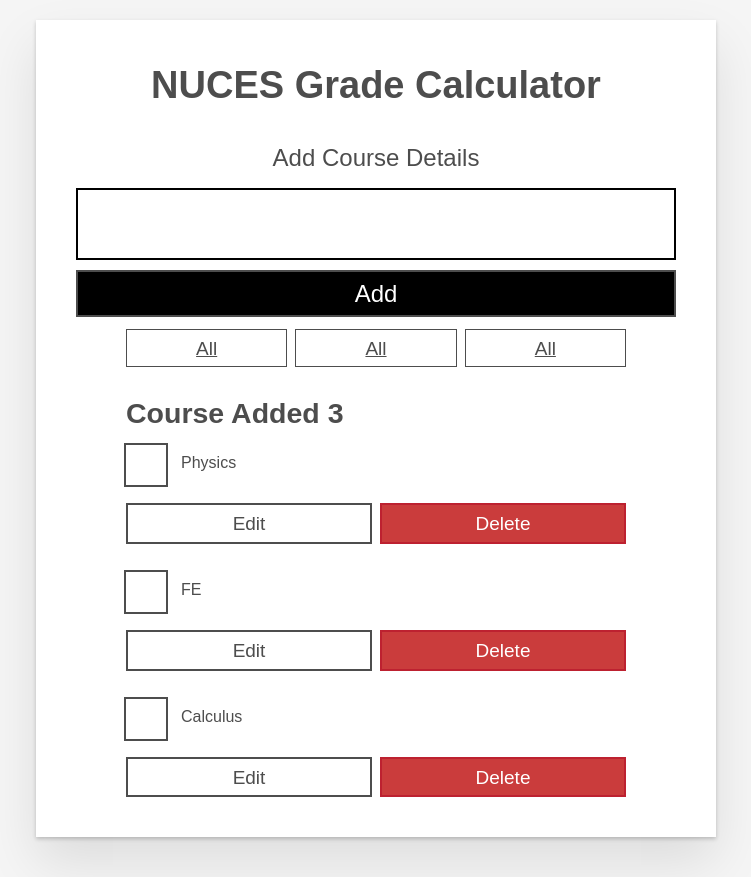
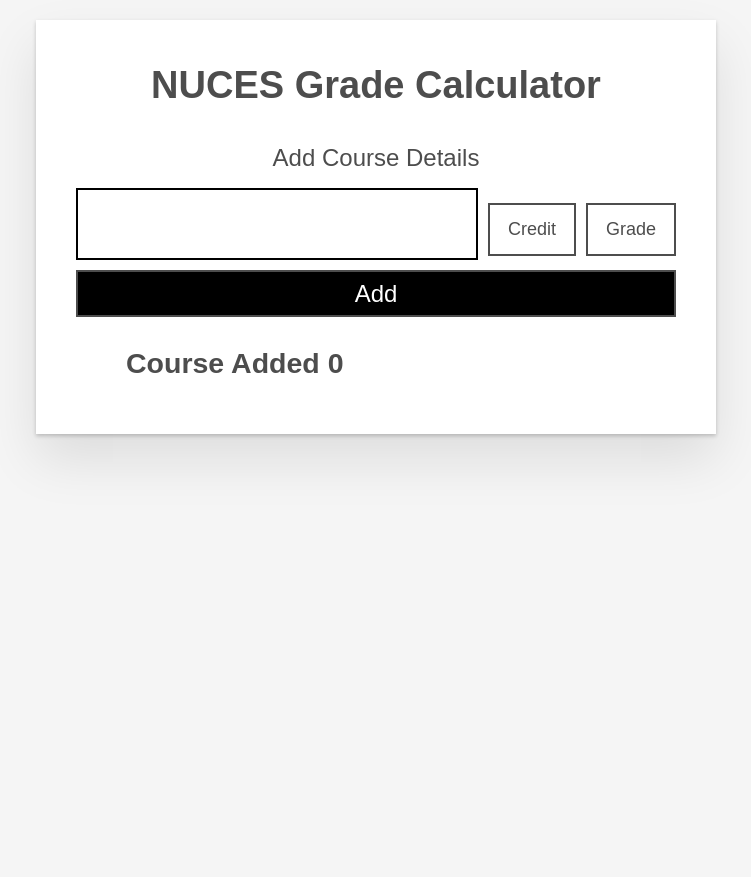
Before and after one commit to RED-Mushaf-Ali-Mir/NUCES-Grdade-Merit-WebApp, a React (Vite) app: page / in a window 1280 px wide. Shown: the whole page, without its empty margins (264-1015 px from the left). After the commit the page ends 800 px from the top, so only its background shows below. Built offline with nearby package versions, Linux system fonts and the light colour scheme.

Commit message:
Added CreditHour & Grade Buttons

```diff
--- a/src/App.jsx
+++ b/src/App.jsx
@@ -6,6 +6,15 @@
 
 function App(props) {
   const [courses, setCourses] = useState(props.courses);
+
+  function editCourse(name, id) {
+    const editedCourse = courses.map((course) => {
+      if (id === course.id) return { ...course, name: name };
+
+      return course;
+    });
+    setCourses(editedCourse);
+  }
 
   function toggleCourse(id) {
     const updateCourse = courses.map((course) => {
@@ -22,15 +31,16 @@
     setCourses(updatedCourse);
   }
 
-  function onSubmit(name) {
+  function onSubmit(name, crd, grade) {
     const newCourse = {
       id: `todo-${nanoid()}`,
       name: name,
       completed: false,
+      crditHour: crd,
+      grade: grade,
     };
     setCourses([...courses, newCourse]);
   }
-
   const CourseList = courses?.map((course) => (
     <Course
       id={course.id}
@@ -39,6 +49,7 @@
       key={course.id}
       toggleCourse={toggleCourse}
       deleteCourse={deleteCourse}
+      editCourse={editCourse}
     />
   ));
   return (
@@ -46,11 +57,11 @@
       <h1>NUCES Grade Calculator</h1>
       <Form onSubmit={onSubmit} />
 
-      <div className="filters btn-group stack-exception">
+      {/* <div className="filters btn-group stack-exception">
         <FilterButton />
         <FilterButton />
         <FilterButton />
-      </div>
+      </div> */}
 
       <h2 id="list-heading">{`Course Added ${CourseList.length}`}</h2>
       <ul
--- a/src/components/Course.jsx
+++ b/src/components/Course.jsx
@@ -1,34 +1,108 @@
+import { useState } from "react";
+
 function Course(props) {
-  return (
-    <li className="todo stack-small">
+  const [Editing, setEditing] = useState(false);
+  const [newName, setNewName] = useState("");
+
+  function handleChange(event) {
+    setNewName(event.target.value);
+  }
+
+  function handleSave(event) {
+    event.preventDefault();
+    props.editCourse(newName, props.id);
+    setNewName("");
+    setEditing(false);
+  }
+
+  const editingTemplate = (
+    <form className="stack-small" onSubmit={handleSave}>
+      <div className="form-group">
+        <label className="todo-label" htmlFor={props.id}>
+          New name for {props.name}
+        </label>
+        <input
+          id={props.id}
+          className="todo-text"
+          type="text"
+          value={newName}
+          onChange={handleChange}
+        />
+      </div>
+      <div className="btn-group">
+        <button
+          type="button"
+          className="btn todo-cancel"
+          onClick={() => setEditing(false)}
+        >
+          Cancel
+          <span className="visually-hidden">renaming {props.name}</span>
+        </button>
+        <button type="submit" className="btn btn__primary todo-edit">
+          Save
+          <span className="visually-hidden">new name for {props.name}</span>
+        </button>
+      </div>
+    </form>
+  );
+  const viewTemplate = (
+    <div className="stack-small">
       <div className="c-cb">
         <input
           id={props.id}
           type="checkbox"
-          defaultChecked={props.Completed}
-          onChange={() => {
-            props.toggleCourse(props.id);
-          }}
+          defaultChecked={props.completed}
+          onChange={() => props.toggleCourse(props.id)}
         />
         <label className="todo-label" htmlFor={props.id}>
           {props.name}
         </label>
       </div>
       <div className="btn-group">
-        <button type="button" className="btn">
+        <button type="button" className="btn" onClick={() => setEditing(true)}>
           Edit <span className="visually-hidden">{props.name}</span>
         </button>
         <button
           type="button"
           className="btn btn__danger"
-          onClick={() => {
-            props.deleteCourse(props.id);
-          }}
+          onClick={() => props.deleteCourse(props.id)}
         >
           Delete <span className="visually-hidden">{props.name}</span>
         </button>
       </div>
-    </li>
+    </div>
   );
+
+  return <li className="todo">{Editing ? editingTemplate : viewTemplate} </li>;
 }
+
 export default Course;
+//   <li className="todo stack-small">
+//       <div className="c-cb">
+//         <input
+//           id={props.id}
+//           type="checkbox"
+//           defaultChecked={props.Completed}
+//           onChange={() => {
+//             props.toggleCourse(props.id);
+//           }}
+//         />
+//         <label className="todo-label" htmlFor={props.id}>
+//           {props.name}
+//         </label>
+//       </div>
+//       <div className="btn-group">
+//         <button type="button" className="btn">
+//           Edit <span className="visually-hidden">{props.name}</span>
+//         </button>
+//         <button
+//           type="button"
+//           className="btn btn__danger"
+//           onClick={() => {
+//             props.deleteCourse(props.id);
+//           }}
+//         >
+//           Delete <span className="visually-hidden">{props.name}</span>
+//         </button>
+//       </div>
+//     </li>
--- a/src/components/Form.jsx
+++ b/src/components/Form.jsx
@@ -2,6 +2,8 @@
 
 function Form(props) {
   const [entry, setEntry] = useState("");
+  const [grade, setGrade] = useState("Grade");
+  const [crdhr, setCrdhr] = useState("Credit");
 
   function handleChange(event) {
     setEntry(event.target.value);
@@ -10,9 +12,13 @@
   function handleSubmit(event) {
     event.preventDefault();
     if (entry.replace(/\s/g, "").length !== 0) {
-      props.onSubmit(entry);
+      props.onSubmit(entry, crdhr, grade);
+    } else {
+      props.onSubmit("Course", crdhr, grade);
     }
     setEntry("");
+    setCrdhr("Credit");
+    setGrade("Grade");
   }
   return (
     <form onSubmit={handleSubmit}>
@@ -21,6 +27,8 @@
           Add Course Details
         </label>
       </h2>
+
+      <div className="form-row">
         <input
           type="text"
           id="new-todo-input"
@@ -30,6 +38,61 @@
           value={entry}
           onChange={handleChange}
         />
+
+        <div className="dropdown small">
+          <button className="btn">{crdhr}</button>
+          <div className="dropdown-content">
+            <a onClick={() => setCrdhr("1")} className="btn">
+              1
+            </a>
+            <a onClick={() => setCrdhr("2")} className="btn">
+              2
+            </a>
+            <a className="btn" onClick={() => setCrdhr("3")}>
+              3
+            </a>
+          </div>
+        </div>
+
+        <div className="dropdown small">
+          <button className="btn">{grade}</button>
+          <div className="dropdown-content">
+            <a onClick={() => setGrade("A+")} className="btn">
+              A+
+            </a>
+            <a onClick={() => setGrade("A")} className="btn">
+              A
+            </a>
+            <a onClick={() => setGrade("A-")} className="btn">
+              A-
+            </a>
+            <a onClick={() => setGrade("B+")} className="btn">
+              B+
+            </a>
+            <a onClick={() => setGrade("B")} className="btn">
+              B
+            </a>
+            <a onClick={() => setGrade("B-")} className="btn">
+              B-
+            </a>
+            <a onClick={() => setGrade("C+")} className="btn">
+              C+
+            </a>
+            <a onClick={() => setGrade("C")} className="btn">
+              C
+            </a>
+            <a onClick={() => setGrade("C-")} className="btn">
+              C-
+            </a>
+            <a onClick={() => setGrade("D")} className="btn">
+              D
+            </a>
+            <a onClick={() => setGrade("F")} className="btn">
+              F
+            </a>
+          </div>
+        </div>
+      </div>
       <button type="submit" className="btn btn__primary btn__lg">
         Add
       </button>
--- a/src/index.css
+++ b/src/index.css
@@ -292,4 +292,57 @@
 .c-cb > input[type="checkbox"]:checked + label::after {
   opacity: 1;
 }
+/* Dropdown container */
+.dropdown {
+  position: relative;
+  display: inline-block;
+}
+
+/* Hidden menu */
+.dropdown-content {
+  display: none;
+  position: absolute;
+  background-color: white;
+  min-width: 160px;
+  border: 2px solid #4d4d4d;
+  z-index: 1;
+}
+
+/* Links inside dropdown */
+.dropdown-content a {
+  display: block;
+  width: 100%;
+  text-align: left;
+}
+
+/* SHOW on hover */
+.dropdown:hover .dropdown-content {
+  display: block;
+}
+
+.form-row {
+  display: flex;
+  align-items: center;
+  gap: 1rem;
+}
+
+/* text input grows, dropdowns stay small */
+.course-input {
+  flex: 1;
+  width: auto;
+  margin-bottom: 0;
+
+  padding: 0.6rem 1rem;
+  font-size: 1.6rem;
+
+  line-height: 1; /* ⭐ key fix */
+  height: 4rem; /* explicit control */
+}
+
+/* small dropdown buttons */
+.dropdown.small .btn {
+  padding: 1.4rem 1.8rem; /* bigger click area */
+  font-size: 1.8rem;
+  font-weight: 500;
+}
 /* End checkbox styles */
--- a/src/main.jsx
+++ b/src/main.jsx
@@ -4,27 +4,27 @@
 import App from "./App.jsx";
 
 const DATA = [
-  {
-    name: "Physics",
-    id: "course-1",
-    Grade: "A+",
-    CreditHr: "3",
-    completed: true,
-  },
-  {
-    name: "FE",
-    id: "course-2",
-    Grade: "A+",
-    CreditHr: "3",
-    completed: false,
-  },
-  {
-    name: "Calculus",
-    id: "course-3",
-    Grade: "A+",
-    CreditHr: "3",
-    completed: false,
-  },
+  // {
+  //   name: "Physics",
+  //   id: "course-1",
+  //   Grade: "A+",
+  //   CreditHr: "3",
+  //   completed: true,
+  // },
+  // {
+  //   name: "FE",
+  //   id: "course-2",
+  //   Grade: "A+",
+  //   CreditHr: "3",
+  //   completed: false,
+  // },
+  // {
+  //   name: "Calculus",
+  //   id: "course-3",
+  //   Grade: "A+",
+  //   CreditHr: "3",
+  //   completed: false,
+  // },
 ];
 
 createRoot(document.getElementById("root")).render(
```
Lines whose indentation alone changed are shown as unchanged.
